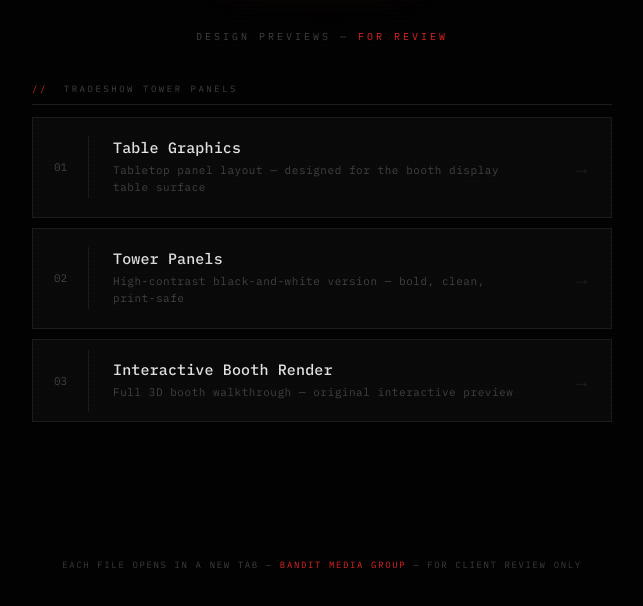
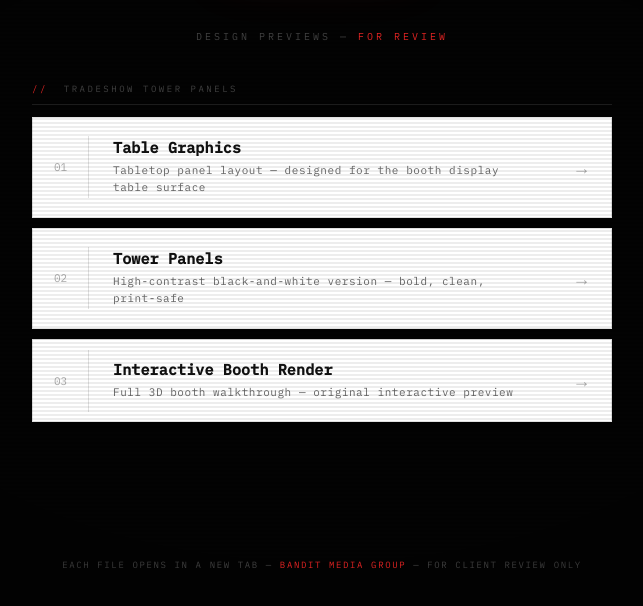
Before and after one commit to banditmediagroup/3sae-booth-preview, a plain HTML site: page index.html in a window 1280 px wide. Shown: the part 150-756 px from the top of the page, without its empty margins (318-961 px from the left). Drawn offline with Linux system fonts and the light colour scheme.

Commit message:
Make index cards white with black text for legibility on dark background
Co-Authored-By: Claude Sonnet 4.6 <noreply@anthropic.com>

```diff
--- a/index.html
+++ b/index.html
@@ -104,26 +104,27 @@
     display: flex;
     align-items: center;
     gap: 0;
-    border: 1px solid var(--border);
-    background: var(--surface);
+    border: 1px solid #e0e0e0;
+    background: #ffffff;
     text-decoration: none;
-    color: var(--text);
-    transition: border-color 0.15s, background 0.15s;
+    color: #111111;
+    transition: border-color 0.15s, background 0.15s, box-shadow 0.15s;
     position: relative;
     overflow: hidden;
   }
   .file-item:hover {
     border-color: var(--red);
-    background: #0d0505;
+    background: #fff5f5;
+    box-shadow: 0 2px 12px rgba(236,38,37,0.12);
   }
   .file-item:hover .file-num { color: var(--red); }
   .file-item:hover .file-arrow { color: var(--red); opacity: 1; }
 
   .file-num {
     font-size: 11px;
-    color: var(--dim);
+    color: #aaaaaa;
     padding: 24px 20px;
-    border-right: 1px solid var(--border);
+    border-right: 1px solid #e0e0e0;
     min-width: 56px;
     text-align: center;
     transition: color 0.15s;
@@ -136,14 +137,14 @@
   }
   .file-name {
     font-size: 15px;
-    font-weight: 500;
-    color: var(--text-bright);
+    font-weight: 600;
+    color: #111111;
     margin-bottom: 5px;
     letter-spacing: 0.01em;
   }
   .file-desc {
     font-size: 11px;
-    color: var(--dim);
+    color: #666666;
     letter-spacing: 0.05em;
     line-height: 1.6;
   }
@@ -151,8 +152,8 @@
   .file-arrow {
     font-size: 18px;
     padding: 20px 24px;
-    color: var(--dim);
-    opacity: 0.4;
+    color: #aaaaaa;
+    opacity: 1;
     transition: color 0.15s, opacity 0.15s;
     flex-shrink: 0;
   }
```
